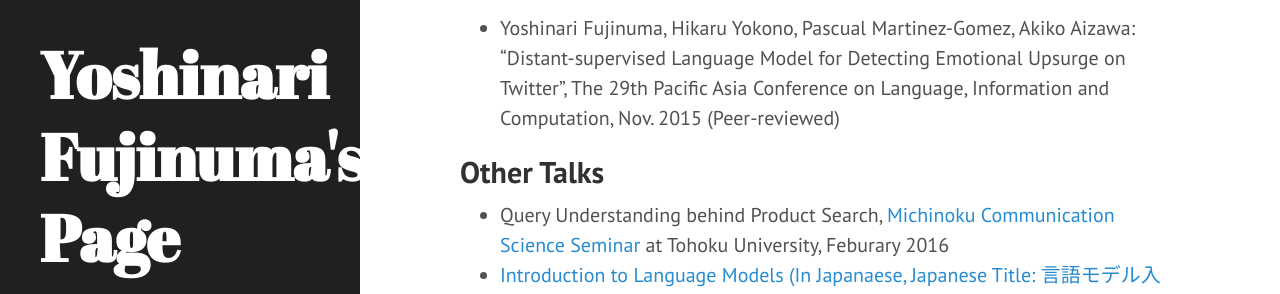
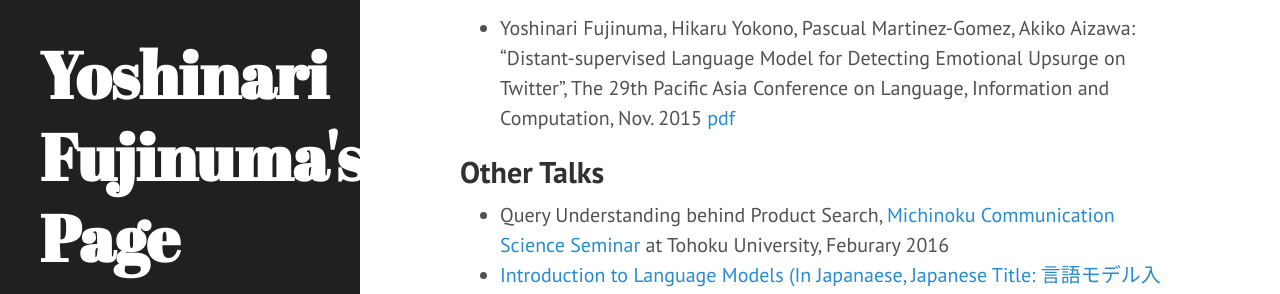
Before and after one commit to akkikiki/akkikiki.github.io, a Jekyll site: the page built from about.md, in a window 1280 px wide and 993 px high. Shown: the part 415-709 px from the top of the window. Built offline with Jekyll 4.4.1, drawn with Linux system fonts in a browser that asks for light colours.

Commit message:
added pdf link

```diff
--- a/about.md
+++ b/about.md
@@ -10,7 +10,7 @@ My main interest is on Natural Language Processing, especially on cross-lingual
 You can find me on [LinkedIn](https://jp.linkedin.com/in/yoshinari-fujinuma-4b612959), [Twitter](https://twitter.com/akkikiki), and [Github](https://github.com/akkikiki).
 
 ## Publication
-* Yoshinari Fujinuma, Hikaru Yokono, Pascual Martinez-Gomez, Akiko Aizawa: “Distant-supervised Language Model for Detecting Emotional Upsurge on Twitter”, The 29th Pacific Asia Conference on Language, Information and Computation, Nov. 2015 (Peer-reviewed)
+* Yoshinari Fujinuma, Hikaru Yokono, Pascual Martinez-Gomez, Akiko Aizawa: “Distant-supervised Language Model for Detecting Emotional Upsurge on Twitter”, The 29th Pacific Asia Conference on Language, Information and Computation, Nov. 2015 [pdf](http://aclweb.org/anthology/Y/Y15/Y15-1056.pdf)
 
 ## Other Talks
 * Query Understanding behind Product Search, [Michinoku Communication Science Seminar](http://www.cl.ecei.tohoku.ac.jp/index.php?MiCS) at Tohoku University, Feburary 2016
```
